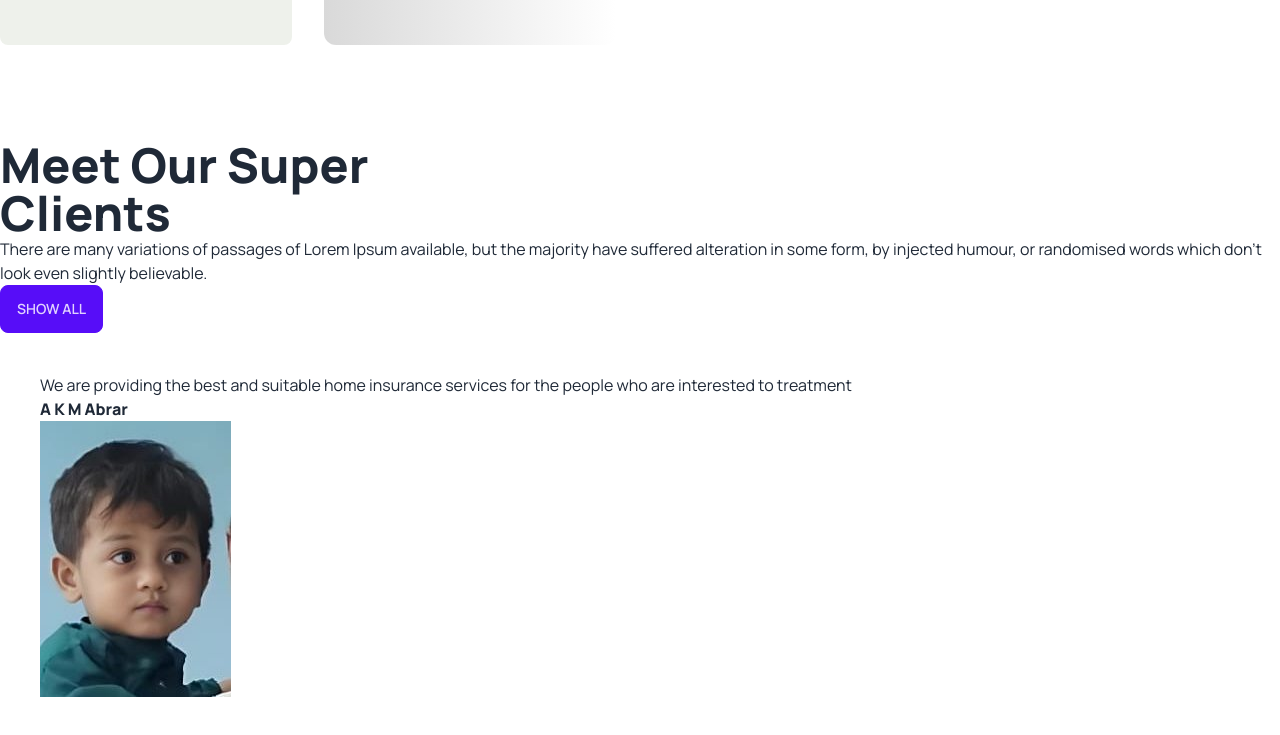
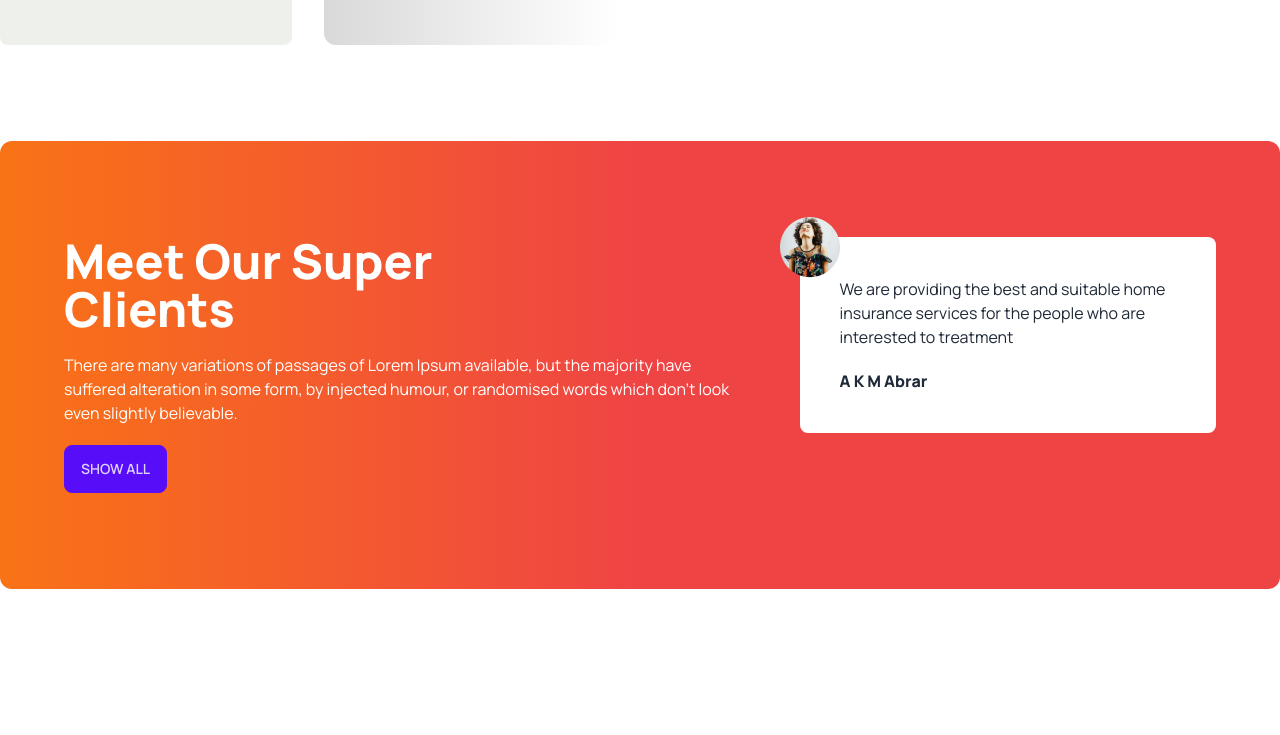
Before and after one commit to akmazhar/tea-house-resource, a plain HTML site: page index.html in a window 1280 px wide. Shown: the part 1630-2365 px from the top of the page. After the commit the page ends 2315 px from the top, so only its background shows below. Drawn offline with nearby package versions, Linux system fonts and the light colour scheme.

Commit message:
added client review

```diff
--- a/index.html
+++ b/index.html
@@ -138,18 +138,19 @@
       </section>
 
        <!--ন-->
-       <section class="my-24">
-        <div>
-          <h2 class="text-5xl font-extrabold">Meet Our Super <br/> Clients</h2>
-          <P>There are many variations of passages of Lorem Ipsum available, but the majority have suffered alteration in some form, by injected humour, or randomised words which don't look even slightly believable.</P>
+       <section class="my-24 flex flex-col lg:flex-row gap-12 rounded-xl bg-gradient-to-r from-orange-500 via-red-500 to-red-500 px-16 py-24">
+        <div class="space-y-5">
+          <h2 class="text-5xl font-extrabold text-white">Meet Our Super <br/> Clients</h2>
+          <P class=" text-white"></canvas>There are many variations of passages of Lorem Ipsum available, but the majority have suffered alteration in some form, by injected humour, or randomised words which don't look even slightly believable.</P>
           <button class="btn btn-primary">Show All</button>
         </div>
         <div>
-          <div class="p-10">
+          <div class="relative p-10 rounded-lg bg-white">
+            <img class="absolute -top-5 -left-5"  src="./images/client.png" alt="">
             <p>We are providing the best and suitable home insurance services for the people who are interested to treatment</p>
-            <h4 class="font-bold">A K M Abrar</h4>
+            <h4 class="font-bold mt-5">A K M Abrar</h4>
             <p class="font-medium"></p>
-            <img src="./images/mk.png" alt="">
+
           </div>
         </div>
        </section>
```
